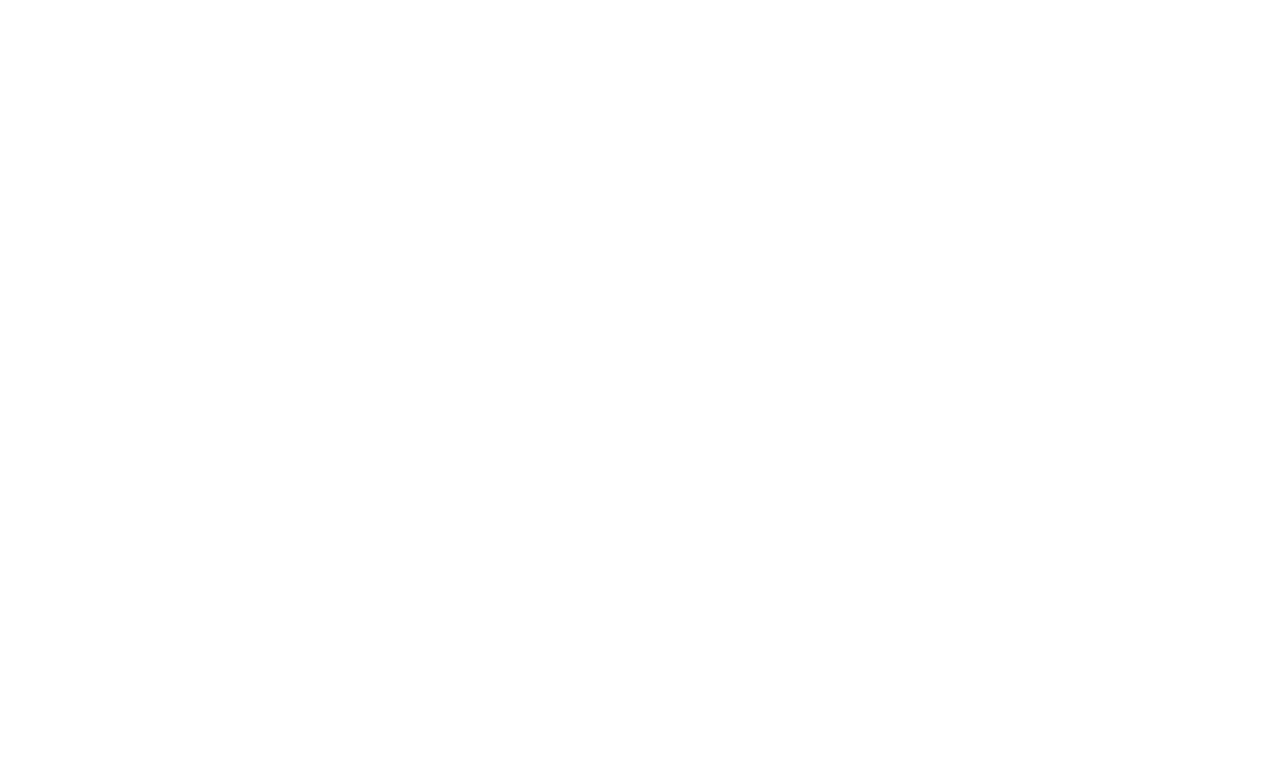
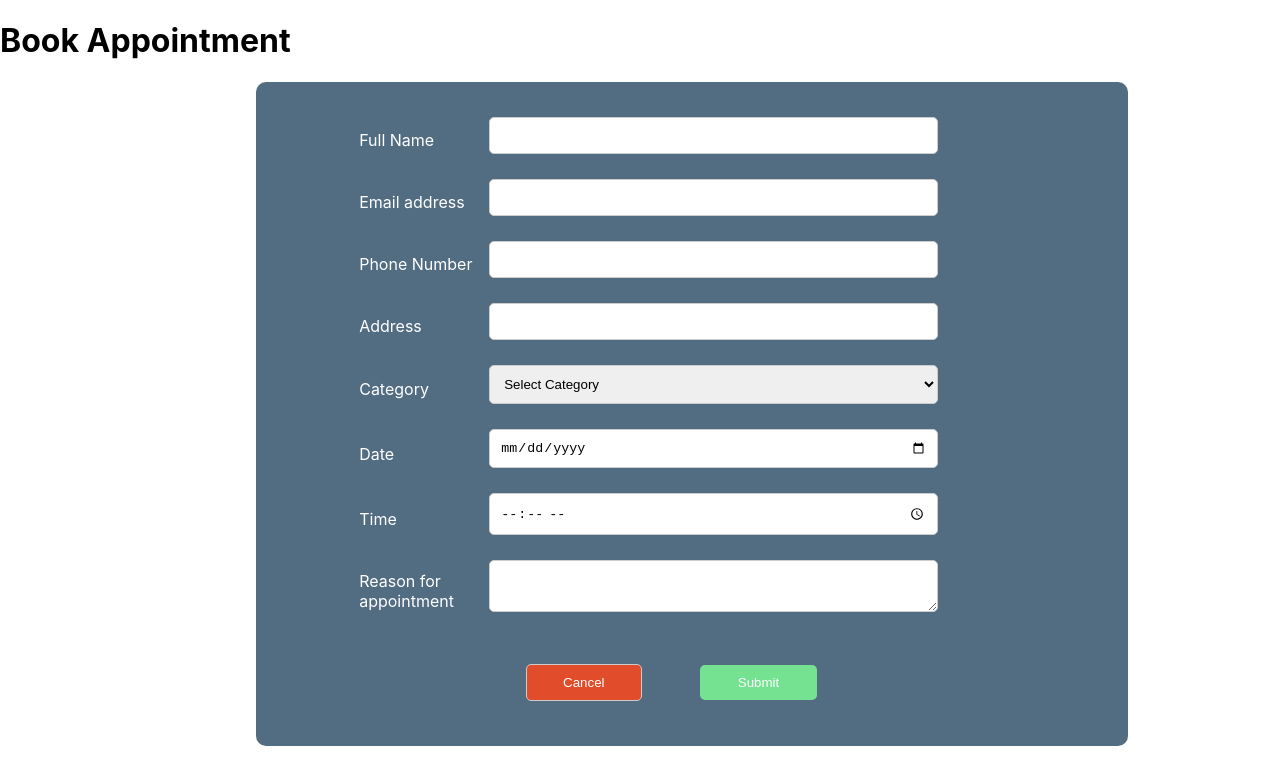
Before and after one commit to Neel2942/Wellness_Forever_Frontend, a React (Create React App) app: page /bookingAppointment in a window 1280 px wide. Before the commit this address had no page. Shown: the top 784 px of the page. Built offline with nearby package versions, Linux system fonts and the light colour scheme.

Commit message:
Booking Appointment UI code

```diff
--- a/src/App.js
+++ b/src/App.js
@@ -5,6 +5,7 @@
 import DoctorDashboard from './components/DoctorDashboard/DoctorDashboard';
 import { BrowserRouter as Router,Routes,Route } from 'react-router-dom';
 import AdminDashboard from './components/AdminDashboard/AdminDashboard';
+import BookingAppointment from './components/BookingAppointment/BookingAppointment';
 
 
 function App() {
@@ -18,6 +19,7 @@
           <Route path="/patientDashboard" element={<PatientDashboard/>}/>
           <Route path="/doctorDashboard" element={<DoctorDashboard/>}/>
           <Route path="/adminDashboard" element={<AdminDashboard/>}/>
+          <Route path="/bookingAppointment" element={<BookingAppointment/>}/>
         </Routes>
       </Router>
 
--- /dev/null
+++ b/src/components/BookingAppointment/BookingAppointment.css
@@ -0,0 +1,59 @@
+
+.form-group {
+    margin-top: 15px;
+    margin-bottom: 15px;
+    display: flex;
+    align-items: center;
+    margin-left: 10%;
+}
+form {
+    background-color: #526D82;
+    padding: 20px;
+    border-radius: 10px;
+    color: #fff;
+    width: 65%;
+    margin-left: 20%;
+}
+label {
+    margin-right: 10px;
+    width: 120px;
+}
+
+input,
+textarea,select {
+    width: 60%;
+    padding: 10px;
+    border: 1px solid #ccc;
+    border-radius: 5px;
+    box-sizing: border-box;
+    margin-bottom: 10px;
+}
+
+input[type="submit"] {
+    background-color: #74E291;
+    color: #fff;
+    border: none;
+    border-radius: 5px;
+    padding: 10px 20px;
+    cursor: pointer;
+    width: 20%;
+    flex: none;
+}
+#cancel{
+    background-color: #E14D2A;
+    width: 20%;
+    flex: none;
+    margin-right: 10%;
+    color: #fff;
+    cursor: pointer;
+}
+#buttons{
+    margin-left: 30%;
+    margin-top: 5%;
+}
+
+.errorMsg {
+    color: red;
+    margin-top: 5px;
+    margin-left: 10px;
+}
--- /dev/null
+++ b/src/components/BookingAppointment/BookingAppointment.js
@@ -0,0 +1,157 @@
+import React, { useState } from 'react';
+import axios from "axios";
+import { useNavigate, Link } from "react-router-dom";
+import './BookingAppointment.css';
+
+function BookingAppointment() {
+    const [fullName, setFullName] = useState('');
+    const [email, setEmail] = useState('');
+    const [phoneNumber, setPhoneNumber] = useState('');
+    const [address, setAddress] = useState('');
+    const [category, setCategory] = useState('');
+    const [date, setDate] = useState('');
+    const [time, setTime] = useState('');
+    const [reason, setReason] = useState('');
+    const [formErrors, setFormErrors] = useState({});
+    const path = useNavigate();
+
+    const validateForm = () => {
+        const errors = {};
+
+        if (!fullName) {
+            errors.fullName = "Full Name is required";
+        } else if (!/^[^-\s\d][a-zA-Z\s-]+$/.test(fullName)) {
+            errors.fullName = "Invalid Full Name format";
+        }
+
+        if (!email) {
+            errors.email = 'Email is required.';
+        } else if (!/^[^\s@]+@[^\s@]+\.[^\s@]+$/.test(email)) {
+            errors.email = 'Invalid email address.';
+        }
+
+        if (!phoneNumber) {
+            errors.phoneNumber = 'Phone number is required.';
+        } else if (!/^\d{10}$/.test(phoneNumber)) {
+            errors.phoneNumber = 'Phone number must be 10 digits.';
+        }
+
+        if (!address) {
+            errors.address = 'Address is required.';
+        }
+
+        if (!category) {
+            errors.category = 'Category is required.';
+        }
+
+        if (!date) {
+            errors.date = 'Date is required.';
+        } else {
+            const selectedDate = new Date(date);
+            const currentDate = new Date();
+            if (selectedDate < currentDate) {
+                errors.date = 'Date must be in the future.';
+            }
+        }
+
+        if (!time) {
+            errors.time = 'Time is required.';
+        }
+
+        if (!reason) {
+            errors.reason = 'Reason is required.';
+        }
+
+        setFormErrors(errors);
+        return Object.keys(errors).length === 0;
+    }
+
+    async function submit(e) {
+        e.preventDefault();
+        if(validateForm()){
+            console.log("All correct");
+            const bookingAppointmentData = {
+                fullName,
+                email,
+                phoneNumber,
+                address,
+                category,
+                date,
+                time,
+                reason
+            };
+
+            try {
+                const response = await axios.post("/bookingAppointment", bookingAppointmentData);
+                if (response.data === "Booked") {
+                    console.log("Appointment Booked");
+                }
+            } catch (error) {
+                console.error("Error:", error);
+                alert("Something went wrong. Please try again.");
+            }
+        }
+    }
+
+    const handleCancel = () => {
+         path("/"); // redirect to home page
+    }
+
+    return (
+        <div >
+            <h1>Book Appointment</h1>
+            <form onSubmit={submit} id="bookAppointment">
+                <div className="form-group">
+                    <label htmlFor="fullName">Full Name</label>
+                    <input type="text" onChange={(e) => setFullName(e.target.value)} name="fullName" id="fullName" />
+                    {formErrors.fullName && <p className="errorMsg">{formErrors.fullName}</p>}
+                </div>
+                <div className="form-group">
+                    <label htmlFor="email">Email address</label>
+                    <input type="email" onChange={(e) => setEmail(e.target.value)} name="email" id="email" />
+                    {formErrors.email && <p className="errorMsg">{formErrors.email}</p>}
+                </div>
+                <div className="form-group">
+                    <label htmlFor="phoneNumber">Phone Number</label>
+                    <input type="number" onChange={(e) => setPhoneNumber(e.target.value)} name="phoneNumber" id="phoneNumber" />
+                    {formErrors.phoneNumber && <p className="errorMsg">{formErrors.phoneNumber}</p>}
+                </div>
+                <div className="form-group">
+                    <label htmlFor="address">Address</label>
+                    <input type="text" onChange={(e) => setAddress(e.target.value)} name="address" id="address" />
+                    {formErrors.address && <p className="errorMsg">{formErrors.address}</p>}
+                </div>
+                <div  className="form-group">
+                    <label htmlFor="category">Category</label>
+                    <select name="category" onChange={(e) => setCategory(e.target.value)} defaultValue="" >
+                        <option value="" disabled >Select Category</option>
+                        <option value="Dermatologist">Dermatologist</option>
+                        <option value="Orthopadic">Orthopadic</option>
+                    </select>
+                    {formErrors.category && <p className="errorMsg">{formErrors.category}</p>}
+                </div>
+                <div className="form-group">
+                    <label htmlFor="date">Date</label>
+                    <input type="date" onChange={(e) => setDate(e.target.value)} name="date" id="date" />
+                    {formErrors.date && <p className="errorMsg">{formErrors.date}</p>}
+                </div>
+                <div className="form-group">
+                    <label htmlFor="time">Time</label>
+                    <input type="time" onChange={(e) => setTime(e.target.value)} name="time" id="time" />
+                    {formErrors.time && <p className="errorMsg">{formErrors.time}</p>}
+                </div>
+                <div className="form-group">
+                    <label htmlFor="reason">Reason for appointment</label>
+                    <textarea onChange={(e) => setReason(e.target.value)} name="reason" id="reason" />
+                    {formErrors.reason && <p className="errorMsg">{formErrors.reason}</p>}
+                </div>
+                <div className="form-group" id='buttons'>
+                    <input type="button" id='cancel' value="Cancel" onClick={handleCancel}/>
+                    <input type="submit" id='submit' value="Submit" />
+                </div>
+            </form>
+        </div>
+    );
+}
+
+export default BookingAppointment;
```
